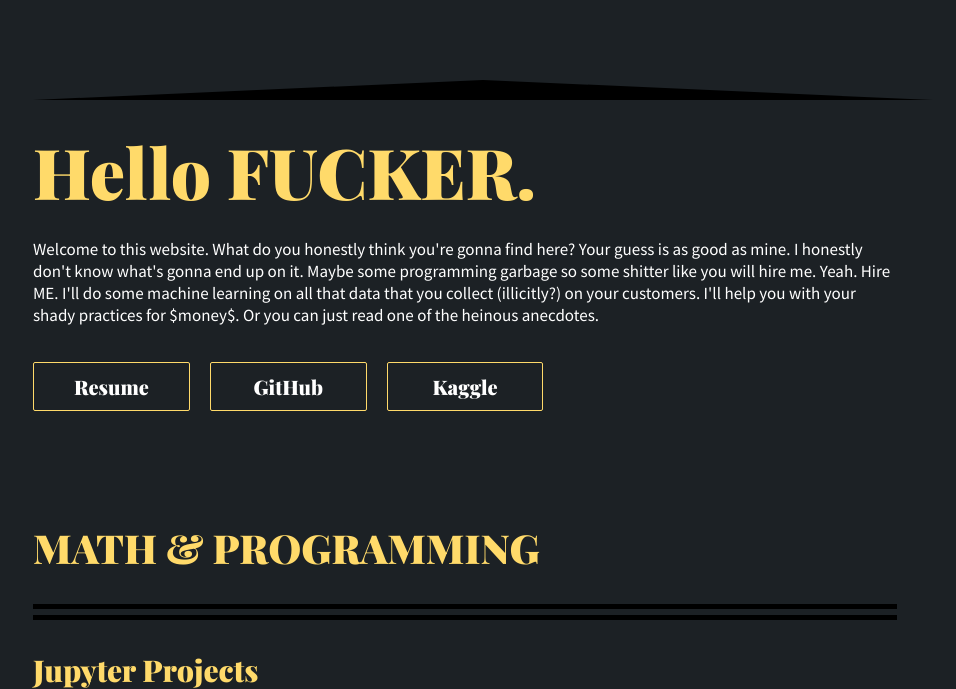
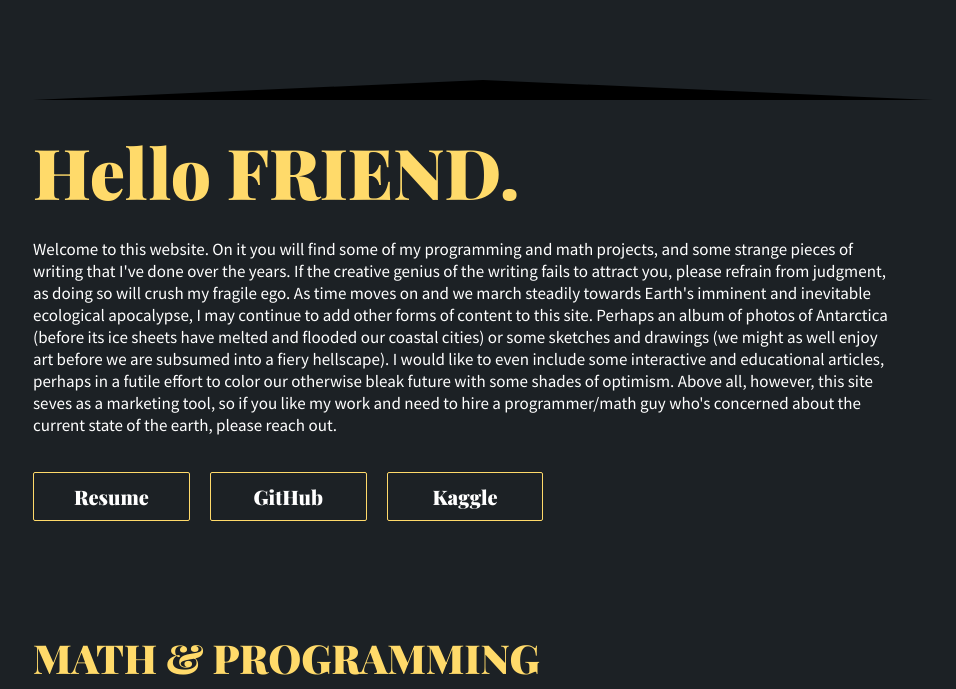
Before and after one commit to ahblay/website, a Flask app: page / in a window 1280 px wide. Shown: the top 689 px of the page, without its empty margins (175-1131 px from the left). Run offline with Flask 2, Linux system fonts and the light colour scheme.

Commit message:
Updates website description.

```diff
--- a/templates/index.html
+++ b/templates/index.html
@@ -9,14 +9,20 @@
 <body>
   <header>
     <div class="header"></div>
-    <div class="title">Hello FUCKER.</div>
+    <div class="title">Hello FRIEND.</div>
   </header>
   <main>
     <div class="desc">
-      Welcome to this website. What do you honestly think you're gonna find here? Your guess is as good as mine. I
-      honestly don't know what's gonna end up on it. Maybe some programming garbage so some shitter like you will hire
-      me. Yeah. Hire ME. I'll do some machine learning on all that data that you collect (illicitly?) on your customers.
-      I'll help you with your shady practices for $money$. Or you can just read one of the heinous anecdotes.
+      Welcome to this website. On it you will find some of my programming and math projects, and some strange pieces of
+      writing that I've done over the years. If the creative genius of the writing fails to attract you, please refrain
+      from judgment, as doing so will crush my fragile ego. As time moves on and we march steadily towards Earth's
+      imminent and inevitable ecological apocalypse, I may continue to add other forms of content to this site. Perhaps
+      an album of photos of Antarctica (before its ice sheets have melted and flooded our coastal cities) or some
+      sketches and drawings (we might as well enjoy art before we are subsumed into a fiery hellscape). I would like to
+      even include some interactive and educational articles, perhaps in a futile effort to color our otherwise bleak
+      future with some shades of optimism. Above all, however, this site seves as a marketing tool, so if you like my
+      work and need to hire a programmer/math guy who's concerned about the current state of the earth, please reach
+      out.
     </div>
 
     <br><br>
```
Also changed, not shown: build/index.html (+11 -5 lines).
